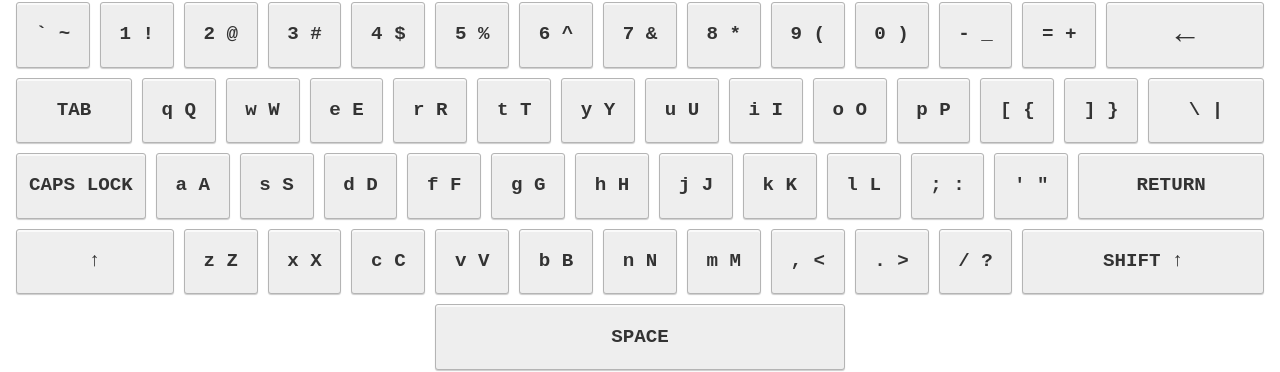
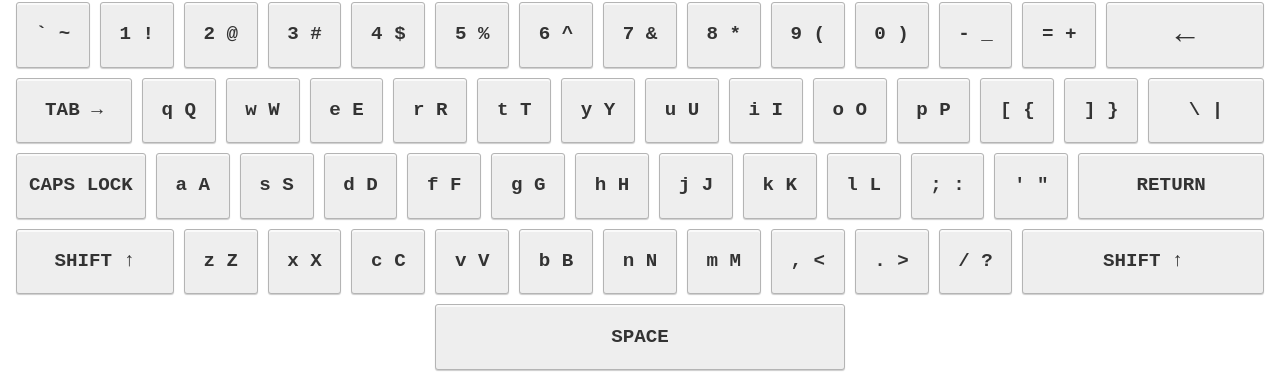
Before and after one commit to aedit/virtual-keyboard, a Vue app: page / in a window 1280 px wide. Shown: the part 414-786 px from the top of the page. Built offline with nearby package versions, Linux system fonts and the light colour scheme; a web font is replaced by a local one.

Commit message:
KeyBoard: Tab and shift text corrections

```diff
--- a/src/components/KeyBoard.vue
+++ b/src/components/KeyBoard.vue
@@ -20,7 +20,7 @@
       <kbd class="key function-key backspace">&larr;</kbd>
     </div>
     <div class="row first-row">
-      <kbd class="key function-key tab">TAB</kbd>
+      <kbd class="key function-key tab">TAB &rarr;</kbd>
       <kbd
         class="key"
         v-for="(item, index) in alphaMap(alphaFirst)"
@@ -63,7 +63,7 @@
       <kbd class="key function-key return">RETURN</kbd>
     </div>
     <div class="row third-row">
-      <kbd class="key function-key shift--left">&uarr;</kbd>
+      <kbd class="key function-key shift--left">SHIFT &uarr;</kbd>
       <kbd
         class="key"
         v-for="(item, index) in alphaMap(alphaThird)"
```
